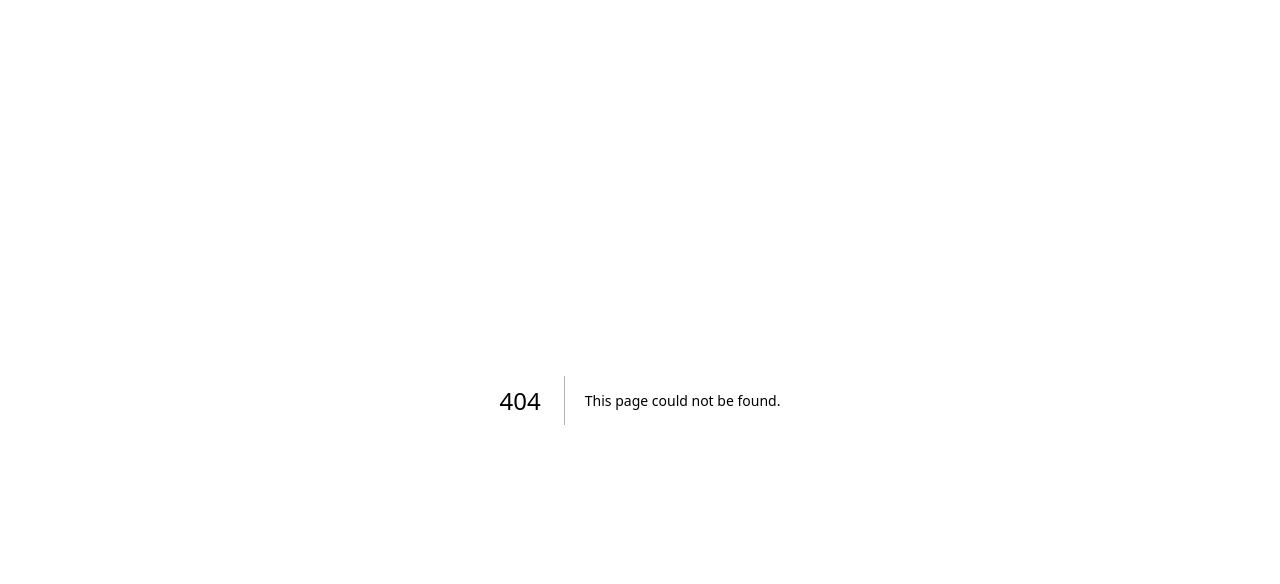
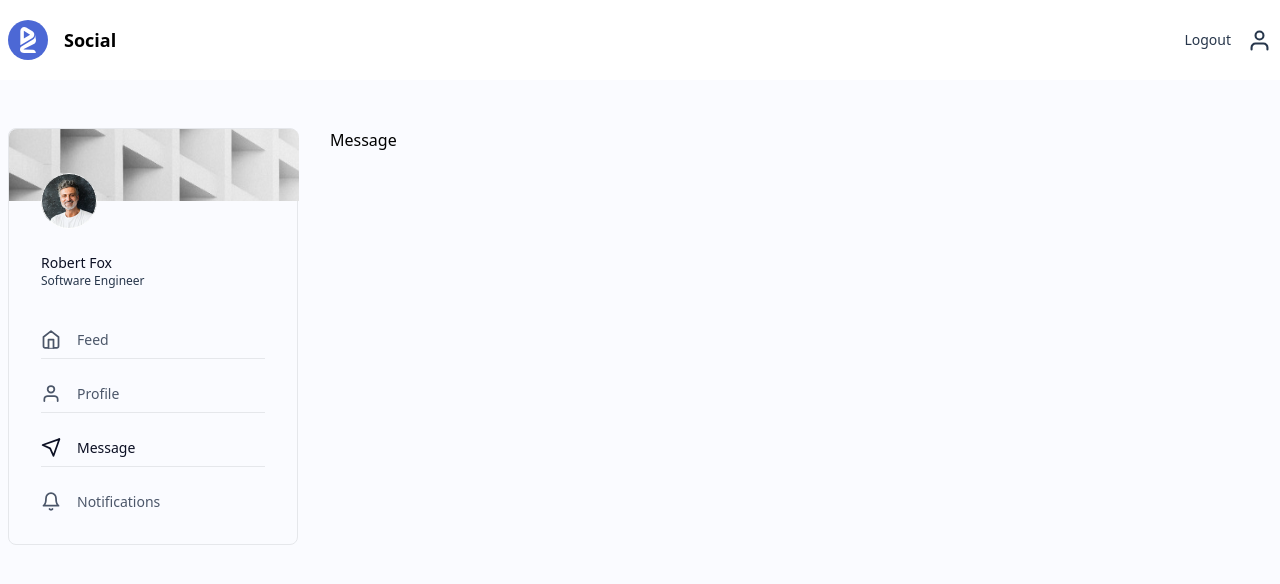
Before and after one commit to Ceyhunnnn/Social-Media-Frontend, a Next.js app: page /message in a window 1280 px wide. Before the commit this address had no page. Shown: the top 584 px of the page. Built offline with nearby package versions, Linux system fonts and the light colour scheme.

Commit message:
other pages created and left menu edited for new pages

```diff
--- a/components/icons/Message.js
+++ b/components/icons/Message.js
@@ -10,14 +10,12 @@ const Message = ({ className }) => {
     >
       <path
         d="M18.3334 2.16669L9.16669 11.3334"
-        stroke="#4B5669"
         strokeWidth="1.75"
         strokeLinecap="round"
         strokeLinejoin="round"
       />
       <path
         d="M18.3334 2.16669L12.5 18.8334L9.16669 11.3334L1.66669 8.00002L18.3334 2.16669Z"
-        stroke="#4B5669"
         strokeWidth="1.75"
         strokeLinecap="round"
         strokeLinejoin="round"
--- a/components/icons/Notification.js
+++ b/components/icons/Notification.js
@@ -10,14 +10,12 @@ const Notification = ({ className }) => {
     >
       <path
         d="M15 7.16669C15 5.8406 14.4732 4.56883 13.5355 3.63115C12.5979 2.69347 11.3261 2.16669 10 2.16669C8.67392 2.16669 7.40215 2.69347 6.46447 3.63115C5.52678 4.56883 5 5.8406 5 7.16669C5 13 2.5 14.6667 2.5 14.6667H17.5C17.5 14.6667 15 13 15 7.16669Z"
-        stroke="#4B5669"
         strokeWidth="1.75"
         strokeLinecap="round"
         strokeLinejoin="round"
       />
       <path
         d="M11.4417 18C11.2952 18.2526 11.0849 18.4622 10.8319 18.6079C10.5789 18.7537 10.292 18.8304 10 18.8304C9.70803 18.8304 9.42117 18.7537 9.16816 18.6079C8.91515 18.4622 8.70486 18.2526 8.55835 18"
-        stroke="#4B5669"
         strokeWidth="1.75"
         strokeLinecap="round"
         strokeLinejoin="round"
--- a/components/account/leftMenu/LeftMenu.js
+++ b/components/leftMenu/LeftMenu.js
@@ -38,11 +38,11 @@ const LeftMenu = () => {
     {
       id: 2,
       title: "Message",
-      url: routes.messages,
+      url: routes.message,
       icon: (
         <Message
           className={`fill-white  ${
-            pathname === routes.messages ? "stroke-black-90" : "stroke-black-60"
+            pathname === routes.message ? "stroke-black-90" : "stroke-black-60"
           }`}
         />
       ),
@@ -50,11 +50,11 @@ const LeftMenu = () => {
     {
       id: 3,
       title: "Notifications",
-      url: routes.notifications,
+      url: routes.notification,
       icon: (
         <Notification
           className={`fill-white  ${
-            pathname === routes.notifications
+            pathname === routes.notification
               ? "stroke-black-90"
               : "stroke-black-60"
           }`}
@@ -65,7 +65,7 @@ const LeftMenu = () => {
   return (
     <div className="w-[290px] rounded-normal border h-fit">
       <Cover />
-      <div className="-mt-5 px-8">
+      <div className="-mt-7 px-8">
         <Profile />
       </div>
       <div className="my-6 px-8">
@@ -73,11 +73,13 @@ const LeftMenu = () => {
         <h2 className="text-black-80 text-xs ">Software Engineer</h2>
         <div className="mt-10 mb-8">
           <ul className="flex flex-col gap-y-6">
-            {leftMenuItems.map((left) => (
+            {leftMenuItems.map((left, index) => (
               <Link
                 key={left.id}
                 href={left.url}
-                className="flex gap-x-4 items-center"
+                className={`flex gap-x-4 items-center ${
+                  !(index >= 3) && "border-b border-white-30 pb-2"
+                }`}
               >
                 <div>{left.icon}</div>
                 <p
--- /dev/null
+++ b/components/message/Message.js
@@ -0,0 +1,5 @@
+const Message = () => {
+  return <div>Message</div>;
+};
+
+export default Message;
--- /dev/null
+++ b/components/notification/Notification.js
@@ -0,0 +1,5 @@
+const Notification = () => {
+  return <div>Notification</div>;
+};
+
+export default Notification;
--- /dev/null
+++ b/components/profile/Profile.js
@@ -0,0 +1,5 @@
+const Profile = () => {
+  return <div>Profile</div>;
+};
+
+export default Profile;
--- a/layouts/MainLayout.js
+++ b/layouts/MainLayout.js
@@ -1,4 +1,4 @@
-import LeftMenu from "@/components/account/leftMenu/LeftMenu";
+import LeftMenu from "@/components/leftMenu/LeftMenu";
 import Header from "@/components/header/Header";
 
 const MainLayout = ({ children }) => {
--- /dev/null
+++ b/pages/message/index.js
@@ -0,0 +1,16 @@
+import Message from "@/components/message/Message";
+import MainLayout from "@/layouts/MainLayout";
+
+const index = () => {
+  return (
+    <MainLayout>
+      <Message />
+    </MainLayout>
+  );
+};
+export async function getStaticProps({ locale }) {
+  return {
+    props: {},
+  };
+}
+export default index;
--- /dev/null
+++ b/pages/notification/index.js
@@ -0,0 +1,16 @@
+import Notification from "@/components/notification/Notification";
+import MainLayout from "@/layouts/MainLayout";
+
+const index = () => {
+  return (
+    <MainLayout>
+      <Notification />
+    </MainLayout>
+  );
+};
+export async function getStaticProps({ locale }) {
+  return {
+    props: {},
+  };
+}
+export default index;
--- /dev/null
+++ b/pages/profile/index.js
@@ -0,0 +1,16 @@
+import Profile from "@/components/profile/Profile";
+import MainLayout from "@/layouts/MainLayout";
+
+const index = () => {
+  return (
+    <MainLayout>
+      <Profile />
+    </MainLayout>
+  );
+};
+export async function getStaticProps({ locale }) {
+  return {
+    props: {},
+  };
+}
+export default index;
--- a/routes/routes.js
+++ b/routes/routes.js
@@ -2,7 +2,7 @@ const routes = {
   auth: "/",
   feed: "/feed",
   profile: "/profile",
-  messages: "/messages",
-  notifications: "/notifications",
+  message: "/message",
+  notification: "/notification",
 };
 export default routes;
```
